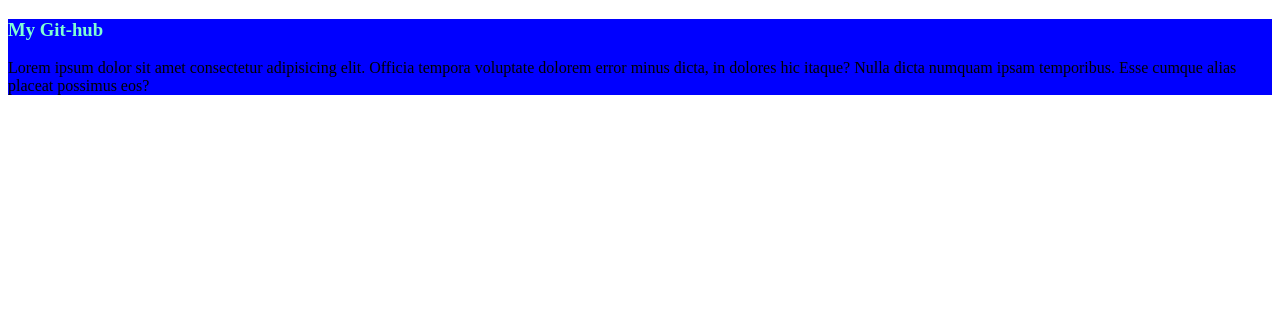
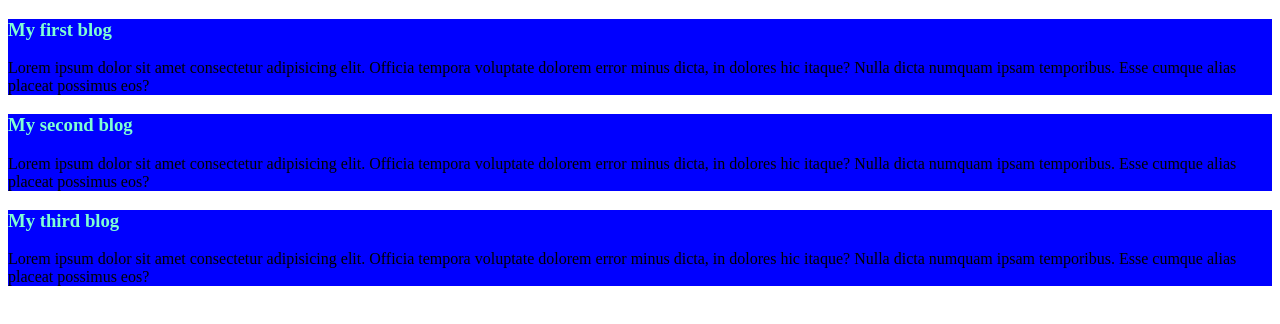
Before and after one commit to Anamul9901/my-first-github-repo, a plain HTML site: page index.html in a window 1280 px wide. Drawn offline with Linux system fonts and the light colour scheme.

Commit message:
my second blog

```diff
--- a/index.html
+++ b/index.html
@@ -8,7 +8,15 @@
 </head>
 <body>
     <div>
-        <h3>My Git-hub</h3>
+        <h3>My first blog</h3>
+        <p>Lorem ipsum dolor sit amet consectetur adipisicing elit. Officia tempora voluptate dolorem error minus dicta, in dolores hic itaque? Nulla dicta numquam ipsam temporibus. Esse cumque alias placeat possimus eos?</p>
+    </div>
+    <div>
+        <h3>My second blog</h3>
+        <p>Lorem ipsum dolor sit amet consectetur adipisicing elit. Officia tempora voluptate dolorem error minus dicta, in dolores hic itaque? Nulla dicta numquam ipsam temporibus. Esse cumque alias placeat possimus eos?</p>
+    </div>
+    <div>
+        <h3>My third blog</h3>
         <p>Lorem ipsum dolor sit amet consectetur adipisicing elit. Officia tempora voluptate dolorem error minus dicta, in dolores hic itaque? Nulla dicta numquam ipsam temporibus. Esse cumque alias placeat possimus eos?</p>
     </div>
 </body>
```
